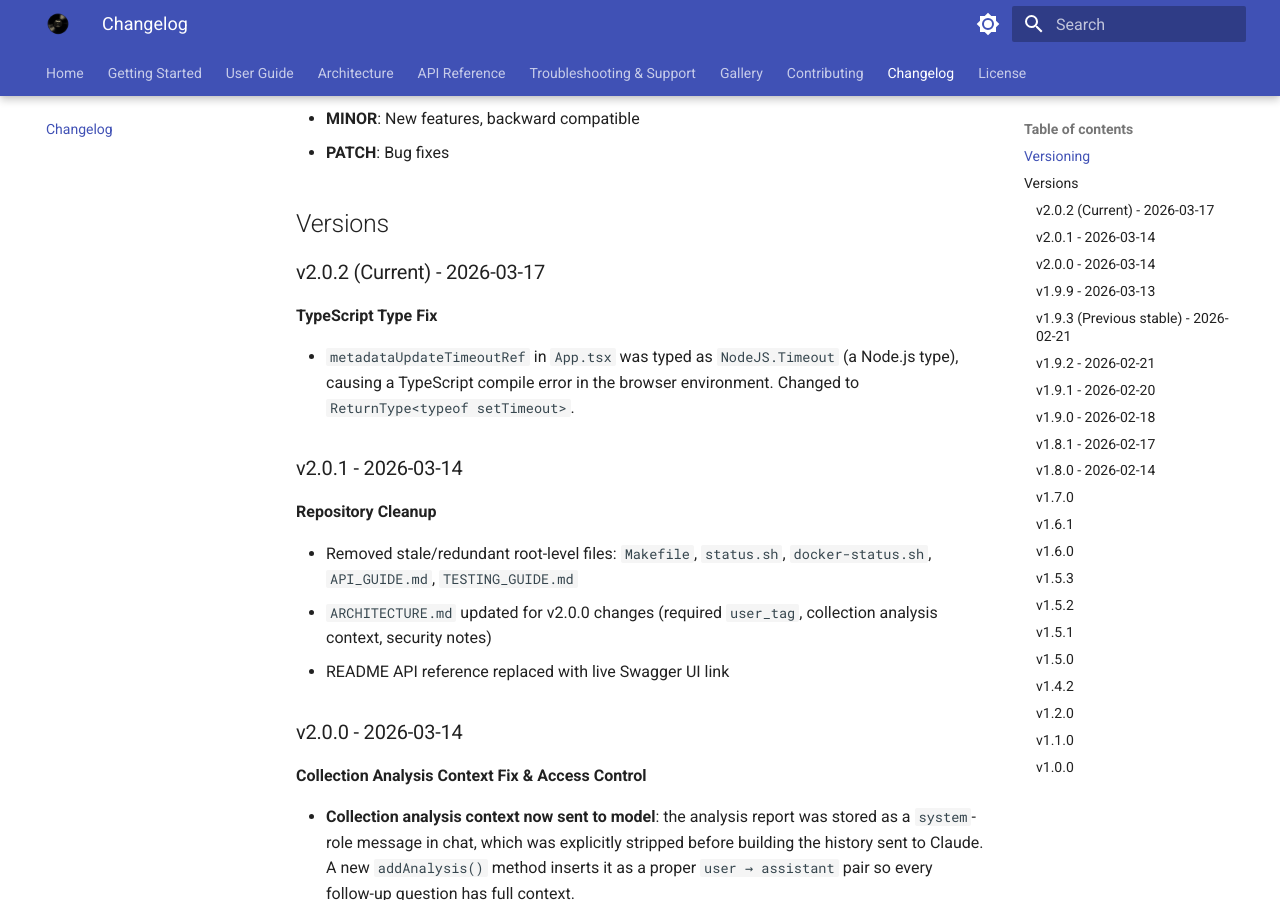
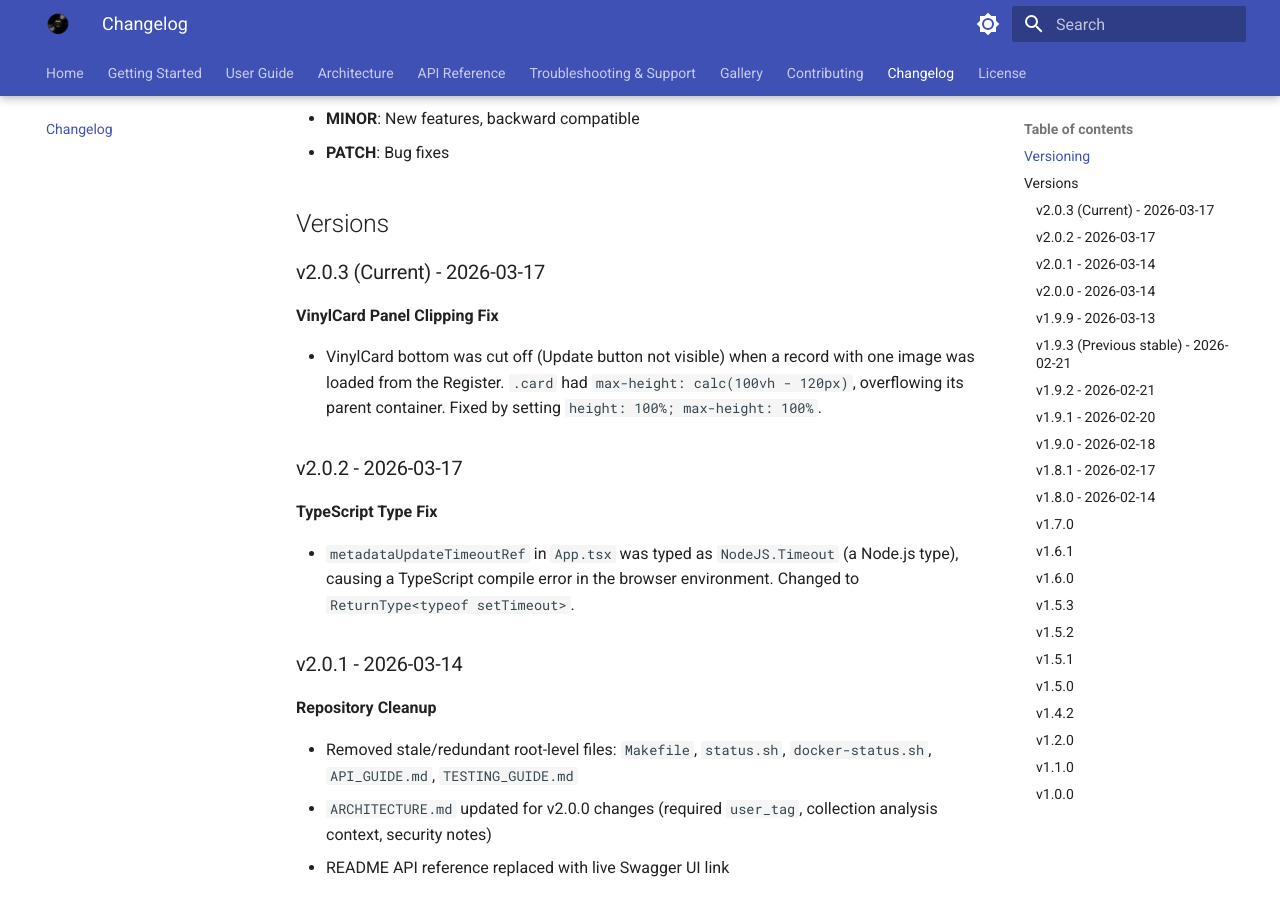
Before and after one commit to Hoshi42/phonox, an MkDocs documentation site: the page built from docs/changelog.md, in a window 1280 px wide and 900 px high, scrolled down 313 px. Built offline with MkDocs 1.6.1 and Material for MkDocs 9.7.7, drawn with Linux system fonts in a browser that asks for light colours.

Commit message:
v2.0.3 - fix VinylCard panel clipping (Update button cut off)

```diff
--- a/docs/changelog.md
+++ b/docs/changelog.md
@@ -12,7 +12,13 @@
 
 ## Versions
 
-### v2.0.2 (Current) - 2026-03-17
+### v2.0.3 (Current) - 2026-03-17
+
+**VinylCard Panel Clipping Fix**
+
+- VinylCard bottom was cut off (Update button not visible) when a record with one image was loaded from the Register. `.card` had `max-height: calc(100vh - 120px)`, overflowing its parent container. Fixed by setting `height: 100%; max-height: 100%`.
+
+### v2.0.2 - 2026-03-17
 
 **TypeScript Type Fix**
 
--- a/frontend/src/components/VinylCard.module.css
+++ b/frontend/src/components/VinylCard.module.css
@@ -4,8 +4,8 @@
   border-radius: 12px;
   backdrop-filter: blur(10px);
   padding: 16px;
-  height: auto;
-  max-height: calc(100vh - 120px);
+  height: 100%;
+  max-height: 100%;
   overflow-y: auto;
   overflow-x: hidden;
   box-shadow: 0 8px 32px rgba(0, 0, 0, 0.3);
```
Also changed, not shown: CHANGELOG.md (+10 -0 lines).
